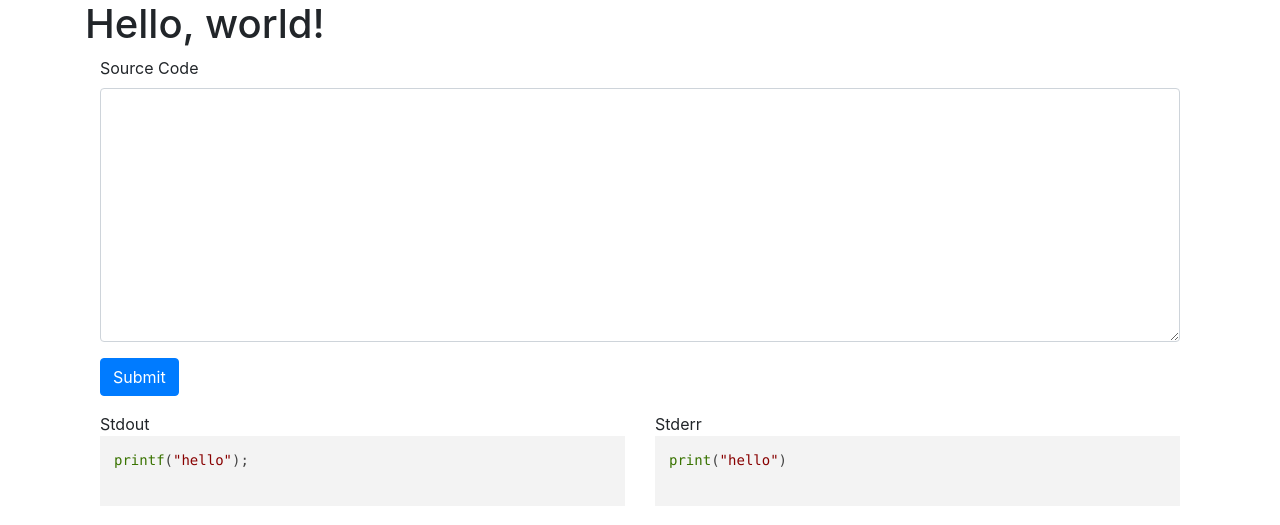
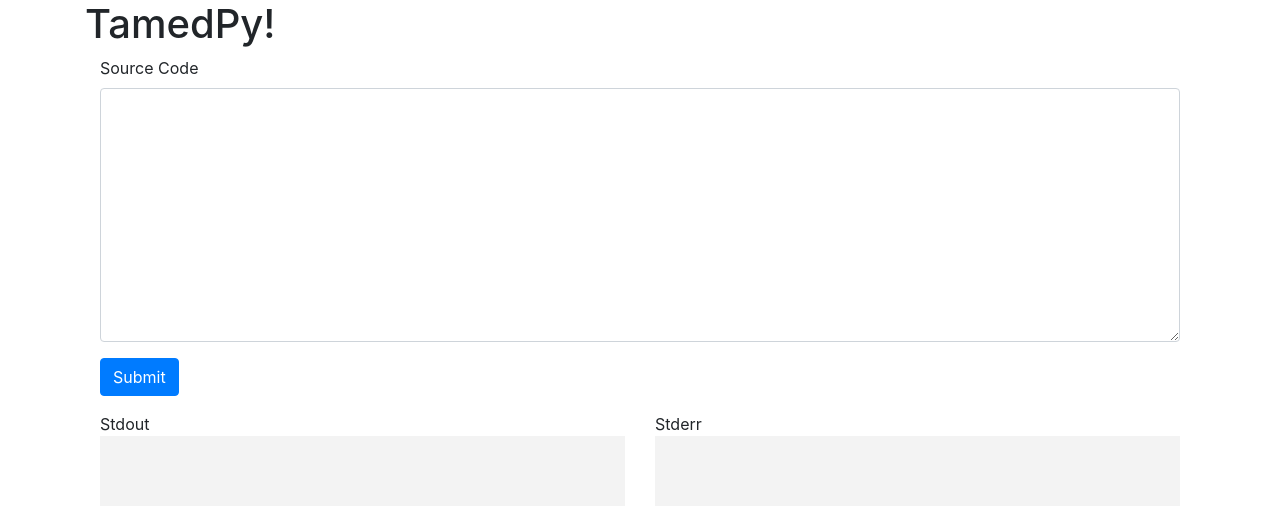
Before and after one commit to karanluthra/TamedPy, a plain HTML site: page webUI/index.html in a window 1280 px wide. Drawn offline with nearby package versions, Linux system fonts and the light colour scheme.

Commit message:
cleanup webUI

```diff
--- a/webUI/index.html
+++ b/webUI/index.html
@@ -15,7 +15,7 @@
   </head>
   <body>
     <div class="container">
-      <h1>Hello, world!</h1>
+      <h1>TamedPy!</h1>
       <!-- <form> -->
       <div class="container">
         <!-- TODO: https://codemirror.net/ -->
@@ -33,12 +33,12 @@
         <div class="row">
           <div class="col-sm">
             Stdout
-            <pre><code id="stdout_text">printf("hello");
+            <pre><code id="stdout_text">
             </code></pre>
           </div>
           <div class="col-sm">
             Stderr
-            <pre><code id="stderr_text">print("hello")
+            <pre><code id="stderr_text">
             </code></pre>
           </div>
         </div>
```
Also changed, not shown: 1 other file.
